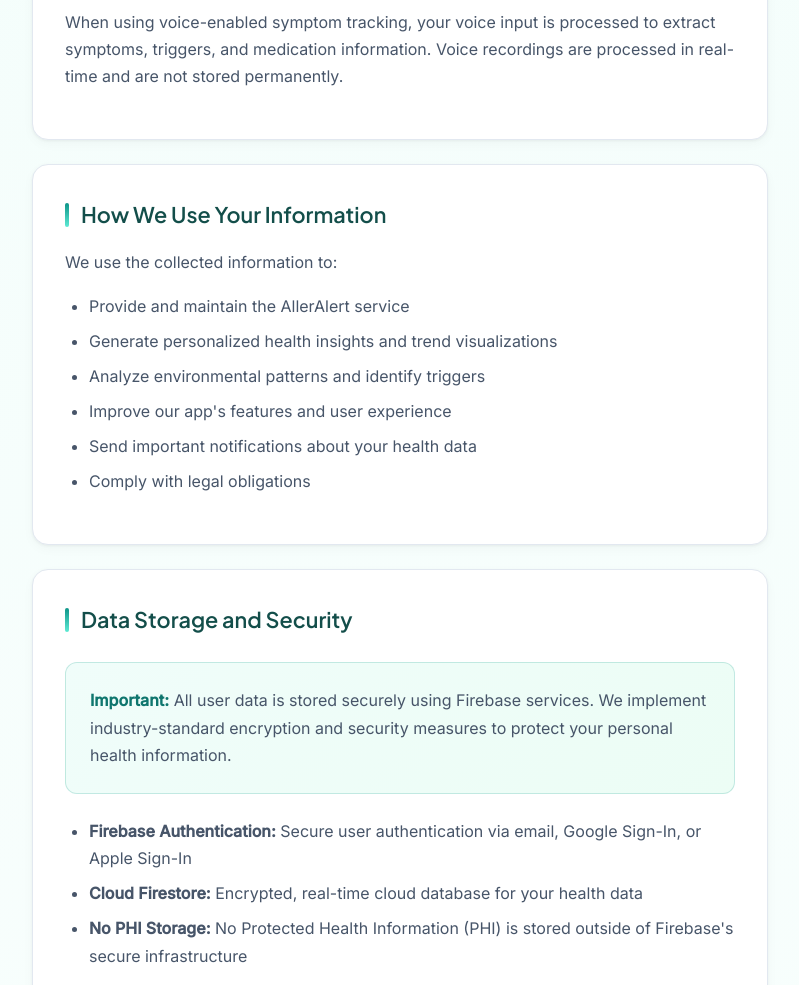
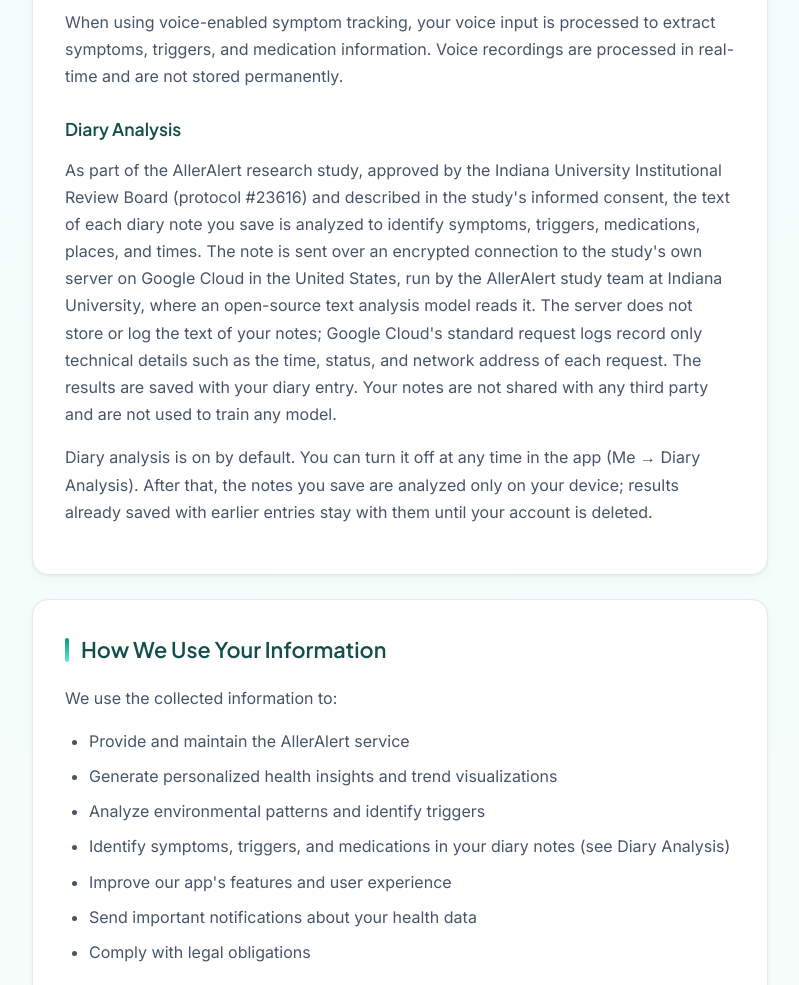
Before and after one commit to iupui-soic/iupui-soic.github.io, a plain HTML site: page alleralert-privacy-policy.html in a window 1280 px wide. Shown: the part 1815-2800 px from the top of the page, without its empty margins (240-1039 px from the left). Drawn offline with Linux system fonts and the light colour scheme.

Commit message:
AllerAlert privacy policy: diary analysis under IU IRB #23616

```diff
--- a/alleralert-privacy-policy.html
+++ b/alleralert-privacy-policy.html
@@ -238,7 +238,7 @@
 
     <main class="container">
         <div class="last-updated">
-            <strong>Last Updated:</strong> October 14, 2026
+            <strong>Last Updated:</strong> November 17, 2026
         </div>
 
         <section class="section">
@@ -279,6 +279,9 @@
 
                 <h3>Voice Data</h3>
             <p>When using voice-enabled symptom tracking, your voice input is processed to extract symptoms, triggers, and medication information. Voice recordings are processed in real-time and are not stored permanently.</p>
+                <h3>Diary Analysis</h3>
+            <p>As part of the AllerAlert research study, approved by the Indiana University Institutional Review Board (protocol #23616) and described in the study's informed consent, the text of each diary note you save is analyzed to identify symptoms, triggers, medications, places, and times. The note is sent over an encrypted connection to the study's own server on Google Cloud in the United States, run by the AllerAlert study team at Indiana University, where an open-source text analysis model reads it. The server does not store or log the text of your notes; Google Cloud's standard request logs record only technical details such as the time, status, and network address of each request. The results are saved with your diary entry. Your notes are not shared with any third party and are not used to train any model.</p>
+            <p>Diary analysis is on by default. You can turn it off at any time in the app (Me &rarr; Diary Analysis). After that, the notes you save are analyzed only on your device; results already saved with earlier entries stay with them until your account is deleted.</p>
         </section>
 
         <section class="section">
@@ -288,6 +291,7 @@
                 <li>Provide and maintain the AllerAlert service</li>
                 <li>Generate personalized health insights and trend visualizations</li>
                 <li>Analyze environmental patterns and identify triggers</li>
+                <li>Identify symptoms, triggers, and medications in your diary notes (see Diary Analysis)</li>
                 <li>Improve our app's features and user experience</li>
                 <li>Send important notifications about your health data</li>
                 <li>Comply with legal obligations</li>
@@ -323,6 +327,7 @@
             <p>AllerAlert integrates with the following third-party services:</p>
             <ul>
                 <li><strong>Firebase (Google):</strong> Authentication, data storage, and crash reporting (Crashlytics)</li>
+                <li><strong>Google Cloud (Cloud Run):</strong> hosts the study's diary analysis server described under Diary Analysis; the text of your notes is not stored there</li>
                 <li><strong>Open-Meteo:</strong> Weather forecasts and outdoor air quality, requested for your approximate location without any account information</li>
                 <li><strong>Apple Health and Health Connect:</strong> the source of the health measures described above, read only with your permission</li>
             </ul>
```
